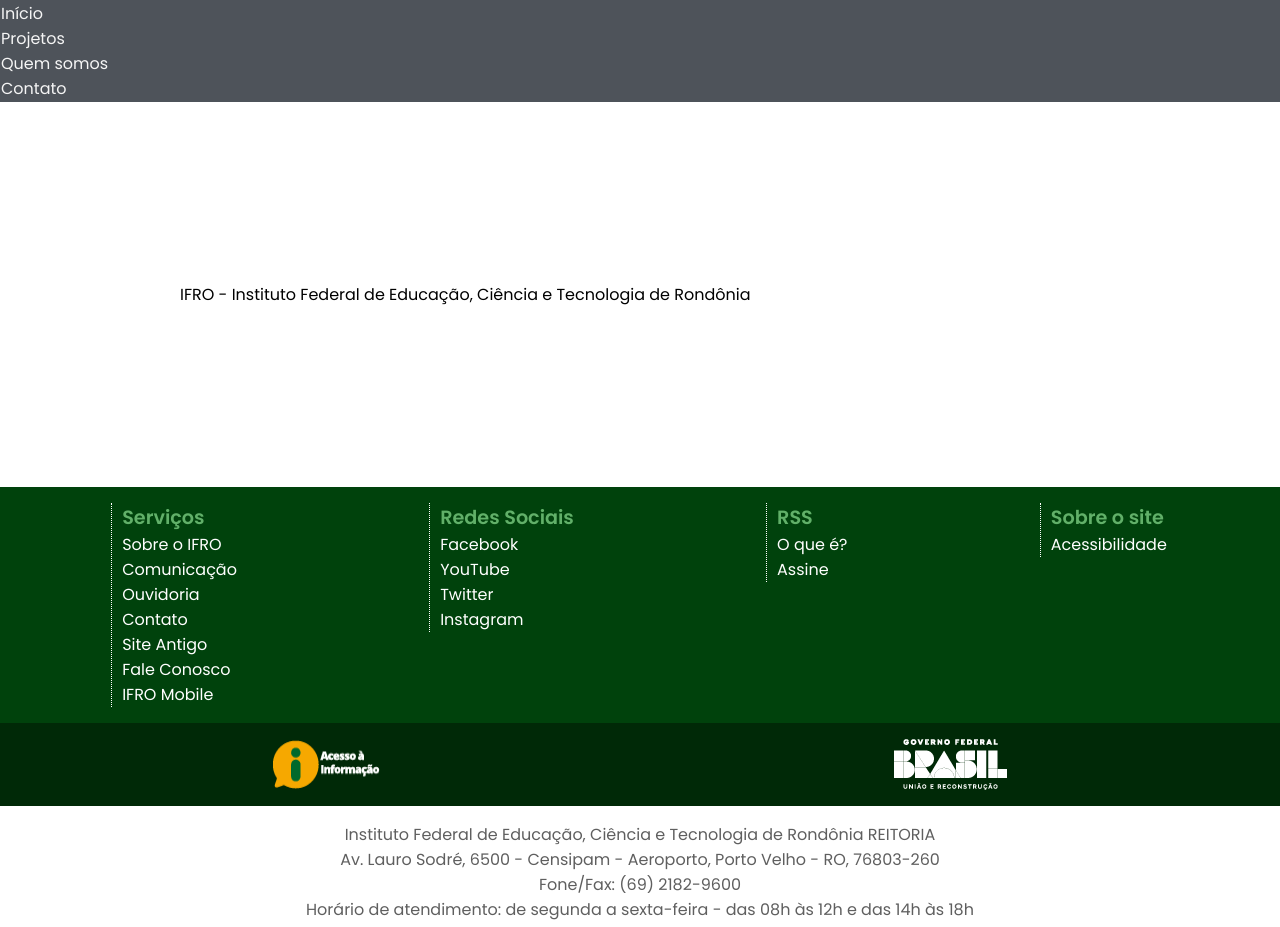
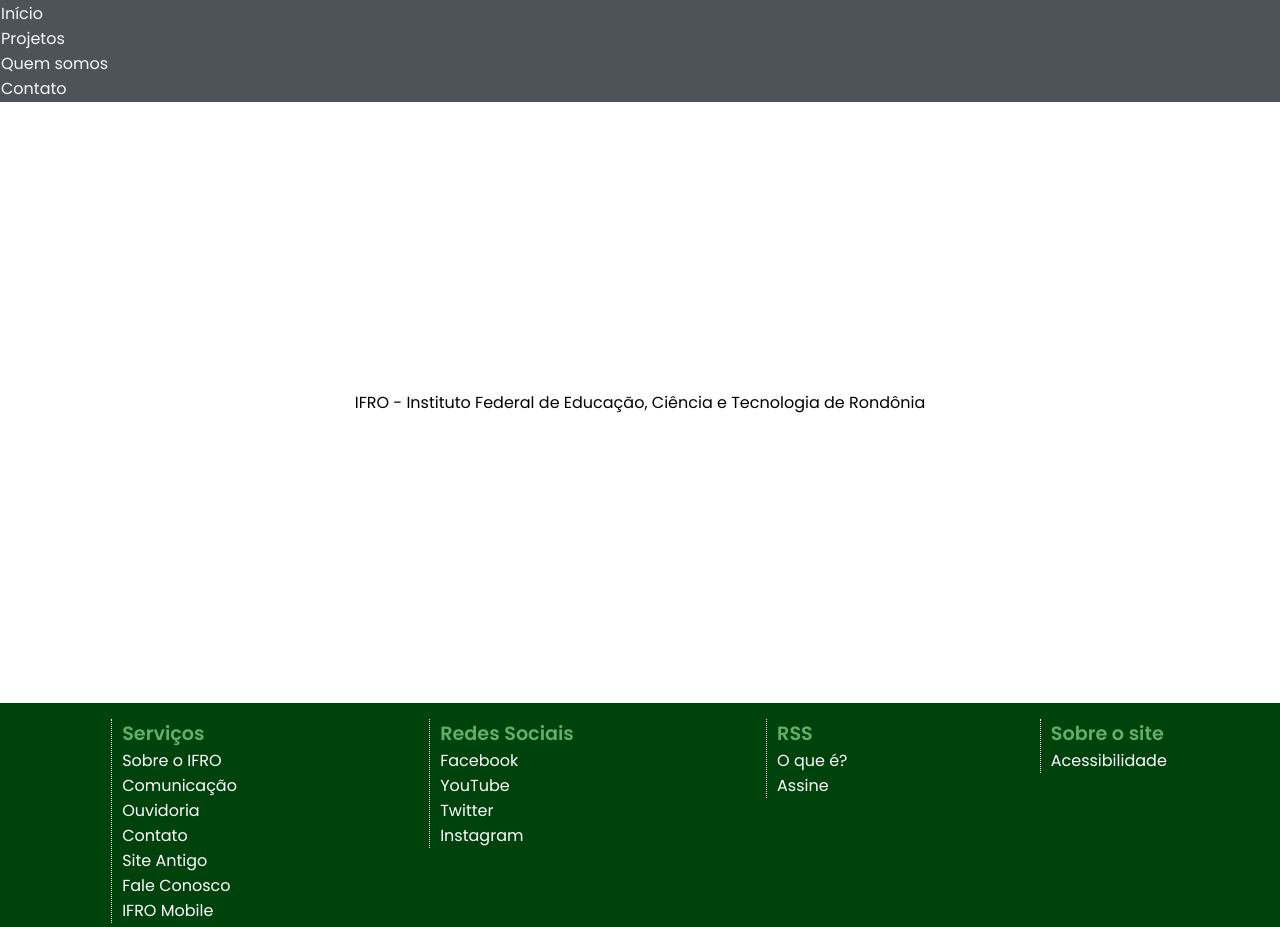
Before and after one commit to EduardoTartas/responsividade, a website built with Vite: page index.html in a window 1280 px wide. Shown: the top 927 px of the page. Built offline with nearby package versions, Linux system fonts and the light colour scheme; files whose address does not match are found by name.

Commit message:
ajusta o padding e mantém o alinhamento centralizado no estilo do elemento main

```diff
--- a/src/assets/styles/main.css
+++ b/src/assets/styles/main.css
@@ -1,3 +1,4 @@
 main{
-    padding: 180px;
+    text-align: center;
+    padding: 18em;
 }
```
